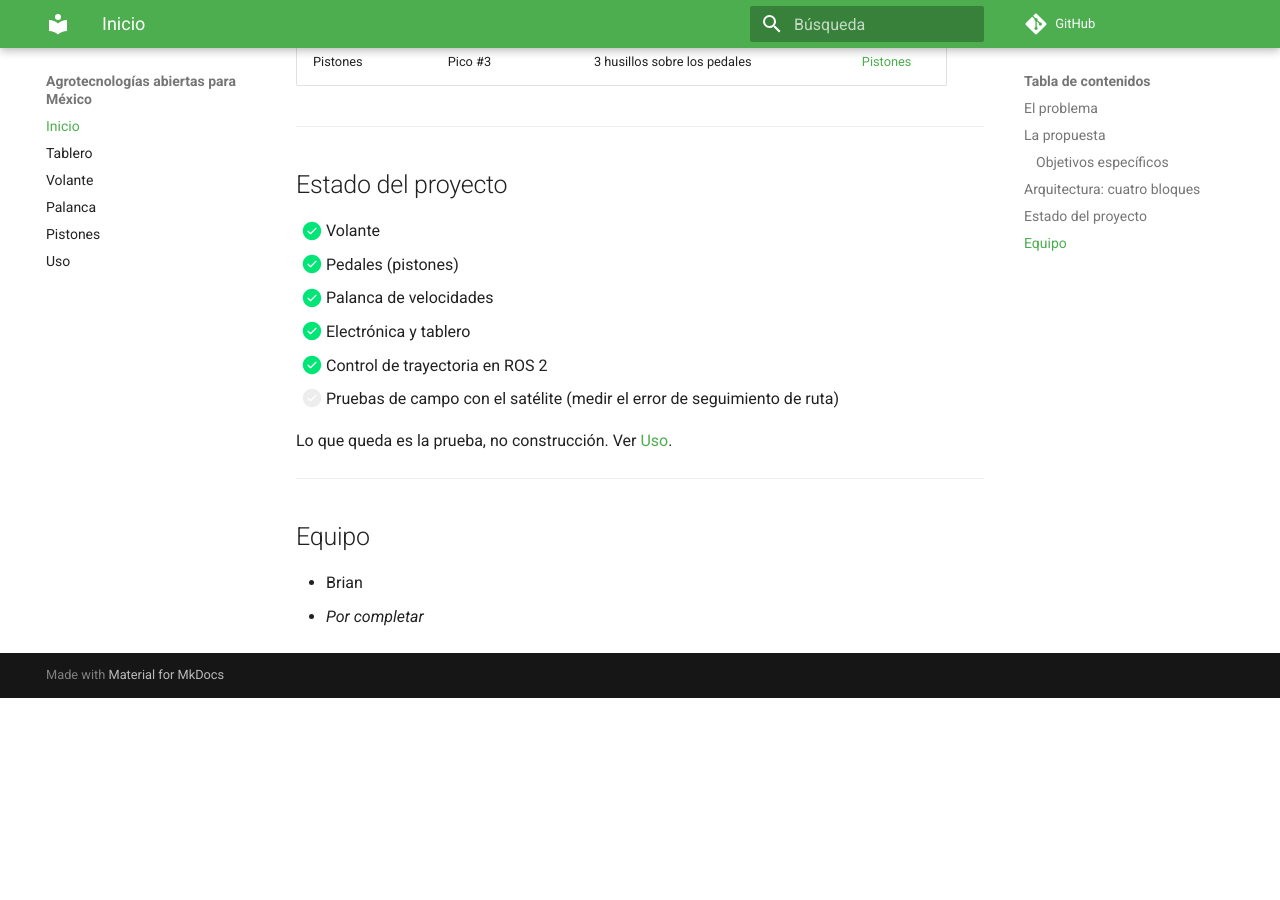
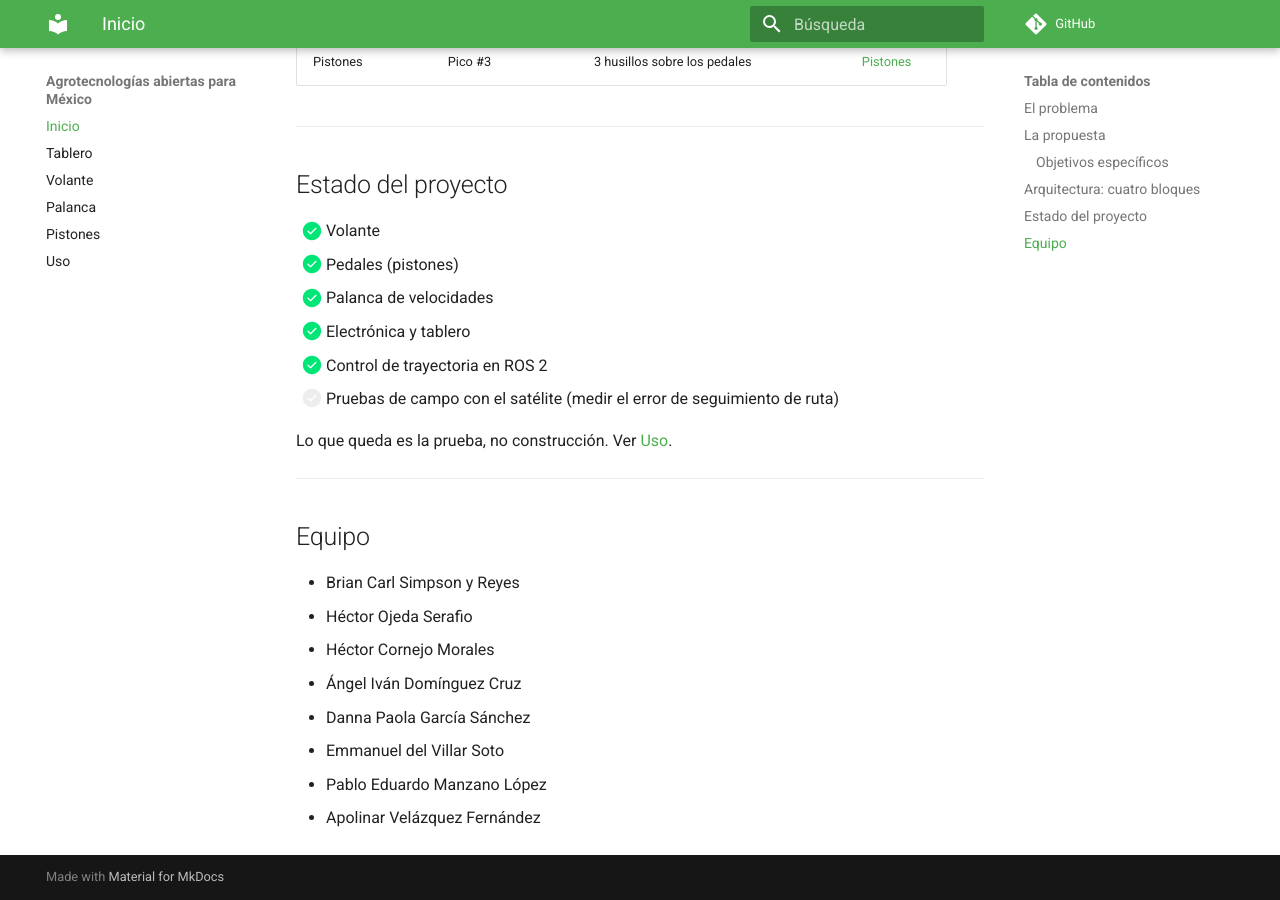
Before and after one commit to BrianSimpson01/Agrotecnologias-abiertas-para-mexico-, an MkDocs documentation site: the page built from docs/index.md, in a window 1280 px wide and 900 px high, scrolled down 2050 px. Built offline with MkDocs 1.6.1 and Material for MkDocs 9.7.7, drawn with Linux system fonts in a browser that asks for light colours; comment, search, counter and statistics services are not loaded; before the commit the page ends 2748 px from its top, so only the background shows below that.

```diff
--- a/docs/index.md
+++ b/docs/index.md
@@ -78,5 +78,11 @@ Lo que queda es la prueba, no construcción. Ver [Uso](uso.md#pruebas-de-campo).
 
 ## Equipo
 
-- Brian
-- *Por completar*
+- Brian Carl Simpson y Reyes
+- Héctor Ojeda Serafio
+- Héctor Cornejo Morales
+- Ángel Iván Domínguez Cruz
+- Danna Paola García Sánchez
+- Emmanuel del Villar Soto
+- Pablo Eduardo Manzano López
+- Apolinar Velázquez Fernández
```
